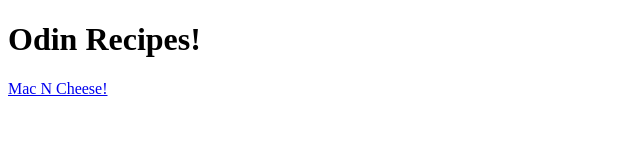
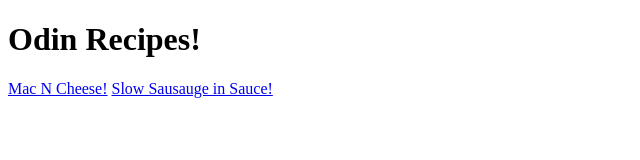
Before and after one commit to Timmytwosmokes/odin-recipes, a plain HTML site: page index.html in a window 1280 px wide. Shown: the whole page, without its empty margins (0-640 px from the left). Drawn offline with Linux system fonts and the light colour scheme.

Commit message:
Added slow cooker sausage recipe and images.

```diff
--- a/index.html
+++ b/index.html
@@ -8,5 +8,6 @@
 <body>
     <h1>Odin Recipes!</h1>
     <a href="recipes/macncheese.html">Mac N Cheese!</a>
+    <a href="recipes/slowcookersausage.html">Slow Sausauge in Sauce!</a>
 </body>
 </html>
```
